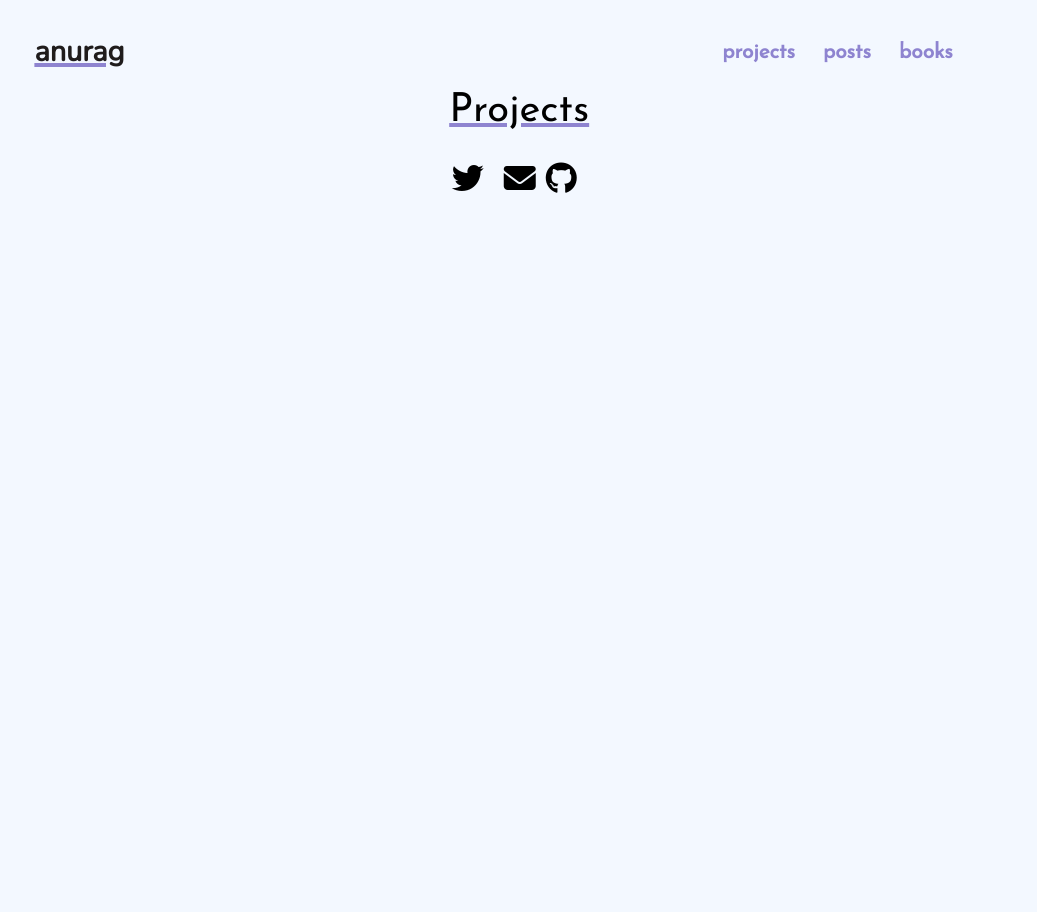
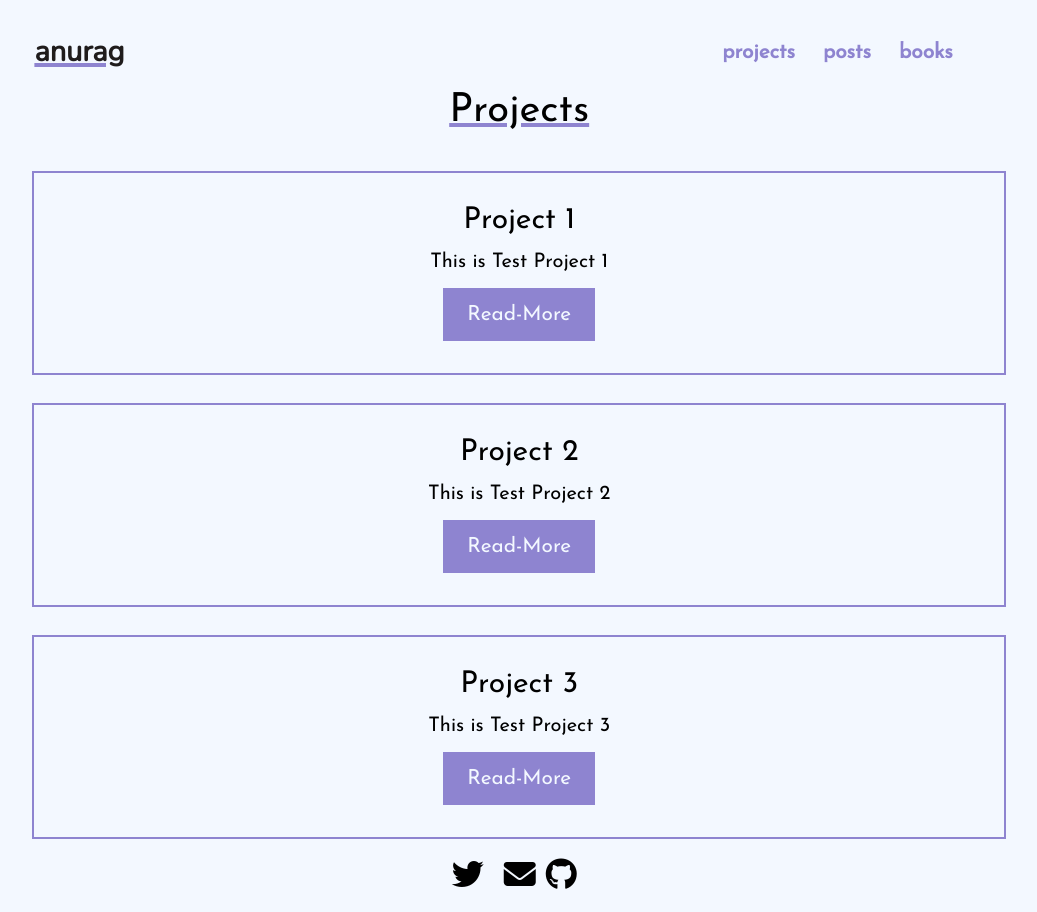
Before and after one commit to anuragts/oldsite, a Vue app: page /projects in a window 1280 px wide. Shown: the whole page, without its empty margins (140-1177 px from the left). Before the commit the page ends 800 px from the top, so only its background shows below. Built offline with nearby package versions, Linux system fonts and the light colour scheme.

Commit message:
feat[project template]

```diff
--- /dev/null
+++ b/src/components/MakeProject.vue
@@ -0,0 +1,48 @@
+<script setup>
+defineProps({
+  title: {
+    type: String,
+    required: true,
+  },
+  body: {
+    type: String,
+    required: true,
+  },
+});
+</script>
+<template>
+  <div class="makepost">
+    <div class="title">{{ title }}</div>
+    <div class="body">{{ body }}</div>
+    <!-- <router-link to="`/{{to}}`" class="btn" id="last">ReadMore</router-link> -->
+  </div>
+</template>
+<style scoped>
+.makepost {
+  margin-top: 2rem;
+  padding-top: 2rem;
+  padding-bottom: 2rem;
+  padding-left: 0.8rem;
+  padding-right: 0.8rem;
+}
+.title {
+  margin-bottom: 1rem;
+  font-family: "Josefin Sans", sans-serif;
+  font-size: 30px;
+  text-align: center;
+}
+.body {
+  font-family: "Josefin Sans", sans-serif;
+  font-size: 20px;
+  text-align: center;
+}
+@media only screen and (max-width: 550px) {
+  .title {
+    font-size: 25px;
+  }
+
+.body {
+  font-size: 15px;
+}
+}
+</style>
--- a/src/components/Projects.vue
+++ b/src/components/Projects.vue
@@ -1,9 +1,79 @@
+<script>
+import { RouterLink, RouterView } from "vue-router";
+import MakeProject from "@/components/MakeProject.vue";
+
+export default {
+  name: "Posts",
+  components: {
+    MakeProject,
+
+    RouterLink,
+    RouterView,
+  },
+};
+</script>
 <template>
   <div class="projects">
     <div class="title">Projects</div>
+    <!-- project start -->
+    <div class="box">
+      <MakeProject
+        title="Project 1"
+        body="This is Test Project 1"
+      />
+      <div class="rt">
+        <router-link to="/" class="btn">Read-More</router-link>
+      </div>
+    </div>
+    <!-- project end -->
+     <!-- project start -->
+    <div class="box">
+      <MakeProject
+        title="Project 2"
+        body="This is Test Project 2"
+      />
+      <div class="rt">
+        <router-link to="/" class="btn">Read-More</router-link>
+      </div>
+    </div>
+    <!-- project end -->
+     <!-- project start -->
+    <div class="box">
+      <MakeProject
+        title="Project 3"
+        body="This is Test Project 3"
+      />
+      <div class="rt">
+        <router-link to="/" class="btn">Read-More</router-link>
+      </div>
+    </div>
+    <!-- project end -->
+
   </div>
 </template>
 <style scoped>
+.btn:hover {
+  color: var(--third);
+  background-color: var(--primary);
+  border: 2px solid var(--third);
+}
+.box {
+  outline-style: solid;
+  outline-color: var(--third);
+  outline-width: 2px;
+}
+.btn {
+  background-color: var(--third);
+  color: var(--primary);
+  padding: 1rem 1.5rem;
+  text-decoration: none;
+  font-family: "Josefin Sans", sans-serif;
+  font-size: 1.3rem;
+}
+.rt {
+  text-align: center;
+  padding-bottom: 3rem;
+}
 .title {
   font-size: 40px;
   font-weight: 400;
```
